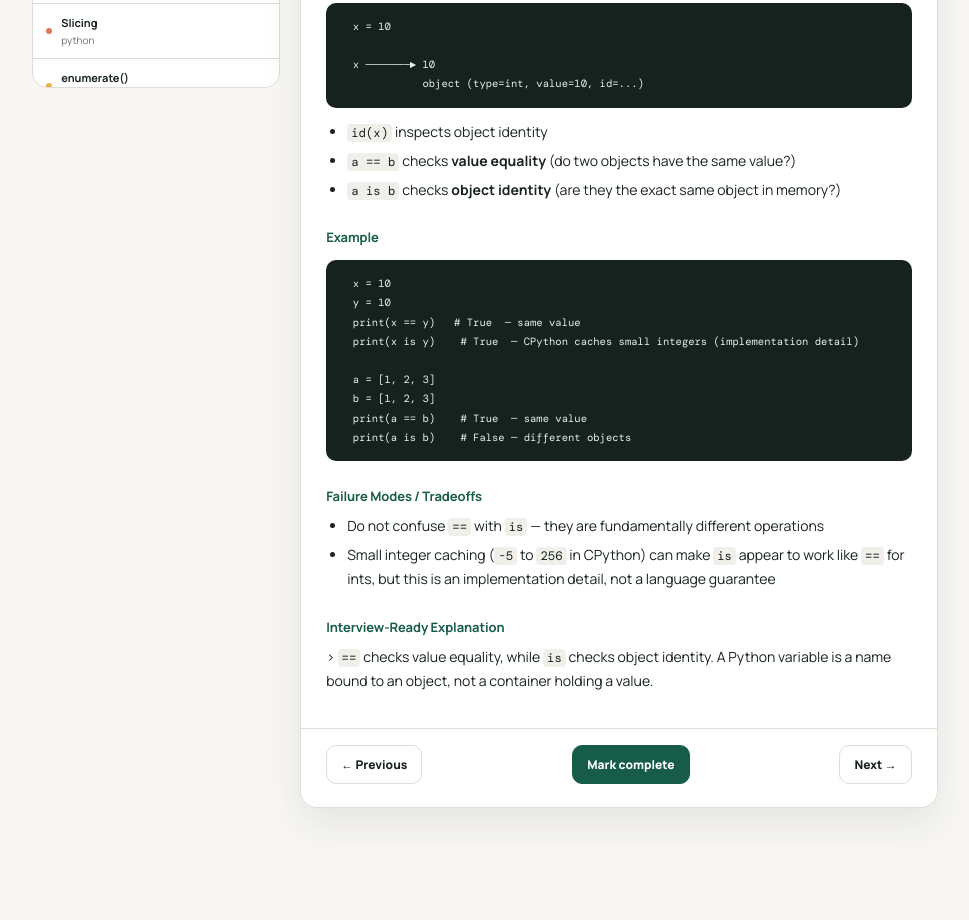
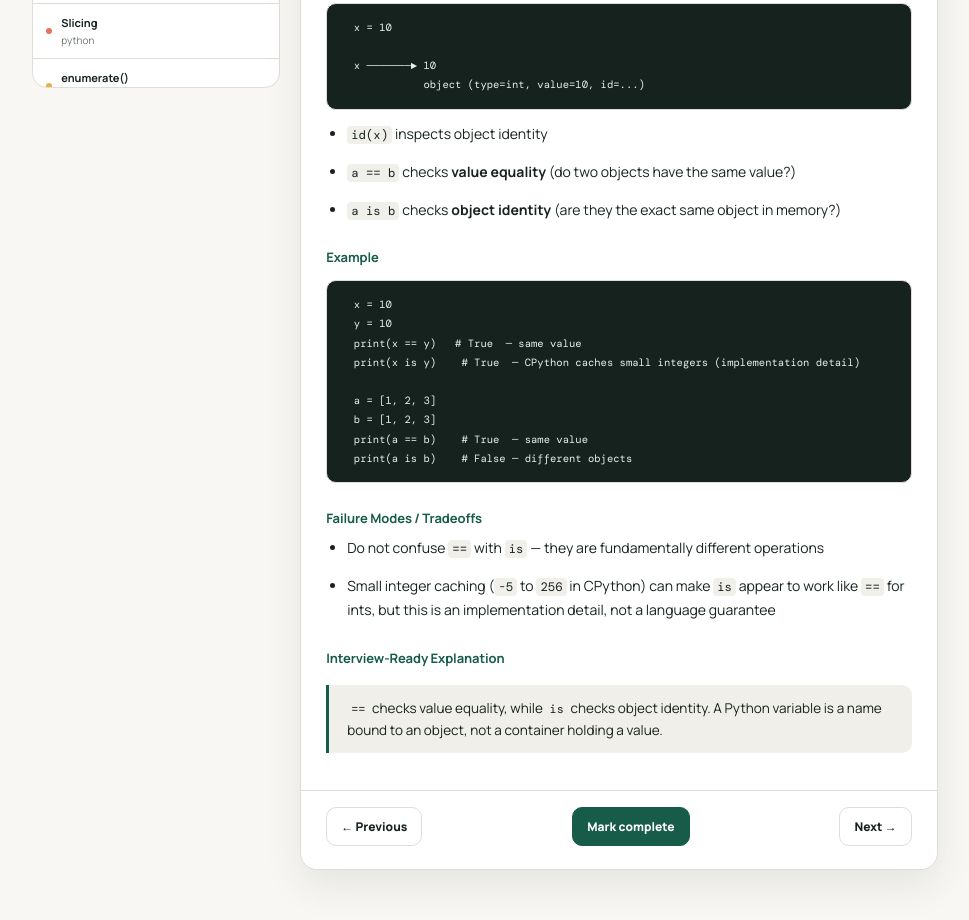
Before and after one commit to RohitCds/switch, a plain HTML site: page web/index.html in a window 1280 px wide. Shown: the part 936-1856 px from the top of the page, without its empty margins (291-1260 px from the left). Before the commit the page ends 1798 px from the top, so only its background shows below. Drawn offline with nearby package versions, Linux system fonts and the light colour scheme.

Commit message:
final look and feel befroe teh first web push

````diff
--- a/web/app.js
+++ b/web/app.js
@@ -29,13 +29,24 @@
 }
 
 function markdownToHtml(markdown) {
-  const lines = markdown.replace(/\n---\s*$/m, "").split("\n");
+  // Notes use both `> text` and indented `  > text` for callouts. Normalize the
+  // latter first so the Interview-Ready Explanation always renders as a quote.
+  const lines = markdown
+    .replace(/\n---\s*$/m, "")
+    .replace(/^\s{1,3}(?=>\s?)/gm, "")
+    .split("\n");
   let html = "";
   let inCode = false;
   let code = [];
   let listType = null;
+  let quote = [];
   let table = [];
   const closeList = () => { if (listType) { html += `</${listType}>`; listType = null; } };
+  const flushQuote = () => {
+    if (!quote.length) return;
+    html += `<blockquote>${quote.map((q) => inlineMarkdown(q)).join("<br>")}</blockquote>`;
+    quote = [];
+  };
   const flushTable = () => {
     if (!table.length) return;
     const rows = table.filter((row, index) => index !== 1 || !/^\|?\s*:?-+/.test(row.trim()));
@@ -48,21 +59,37 @@
   };
   for (let index = 0; index < lines.length; index += 1) {
     const line = lines[index];
-    if (line.trim().startsWith("```")) { closeList(); flushTable(); if (inCode) { html += `<pre><code>${escapeHtml(code.join("\n"))}</code></pre>`; code = []; } inCode = !inCode; continue; }
+    if (line.trim().startsWith("```")) {
+      closeList(); flushQuote(); flushTable();
+      if (inCode) { html += `<pre><code>${escapeHtml(code.join("\n"))}</code></pre>`; code = []; }
+      inCode = !inCode;
+      continue;
+    }
     if (inCode) { code.push(line); continue; }
-    if (/^\s*\|.*\|\s*$/.test(line)) { closeList(); table.push(line); continue; }
+    if (/^\s*\|.*\|\s*$/.test(line)) { closeList(); flushQuote(); table.push(line); continue; }
     flushTable();
-    if (!line.trim()) { closeList(); continue; }
+    if (!line.trim()) { closeList(); flushQuote(); continue; }
     const heading = line.match(/^\*\*(.+)\*\*$/);
-    const quoted = line.match(/^>\s?(.*)$/);
+    const quoted = line.match(/^\s*>\s?(.*)$/);
     const bullet = line.match(/^\s*[-*]\s+(.+)$/);
     const numbered = line.match(/^\s*\d+\.\s+(.+)$/);
-    if (heading) { closeList(); html += `<h4>${inlineMarkdown(heading[1])}</h4>`; }
-    else if (quoted) { closeList(); html += `<blockquote>${inlineMarkdown(quoted[1])}</blockquote>`; }
-    else if (bullet || numbered) { const type = bullet ? "ul" : "ol"; if (listType !== type) { closeList(); listType = type; html += `<${type}>`; } html += `<li>${inlineMarkdown((bullet || numbered)[1])}</li>`; }
-    else { closeList(); html += `<p>${inlineMarkdown(line)}</p>`; }
+    if (heading) {
+      closeList(); flushQuote();
+      html += `<h4>${inlineMarkdown(heading[1])}</h4>`;
+    } else if (quoted) {
+      closeList();
+      quote.push(quoted[1]);
+    } else if (bullet || numbered) {
+      closeList(); flushQuote();
+      const type = bullet ? "ul" : "ol";
+      if (listType !== type) { closeList(); listType = type; html += `<${type}>`; }
+      html += `<li>${inlineMarkdown((bullet || numbered)[1])}</li>`;
+    } else {
+      closeList(); flushQuote();
+      html += `<p>${inlineMarkdown(line)}</p>`;
+    }
   }
-  closeList(); flushTable();
+  closeList(); flushQuote(); flushTable();
   return html;
 }
 
--- a/web/styles.css
+++ b/web/styles.css
@@ -12,6 +12,8 @@
   --lime: #dbec7a;
   --sand: #f7e7bf;
   --coral: #e67458;
+  --code-bg: #15221d;
+  --code-ink: #e8f1ea;
   --shadow: 0 16px 38px rgba(34, 45, 39, 0.09);
 }
 
@@ -27,6 +29,8 @@
   --lime: #38bdf8;
   --sand: #312e81;
   --coral: #f43f5e;
+  --code-bg: #07090c;
+  --code-ink: #e2e8f0;
   --shadow: 0 16px 38px rgba(0, 0, 0, 0.45);
 }
 
@@ -120,8 +124,8 @@
 .markdown { padding: 8px 25px 21px; font-size: 14px; line-height: 1.72; }
 .markdown h4 { margin: 24px 0 7px; color: var(--forest); font-size: 13px; letter-spacing: -.1px; }
 .markdown p { margin: 0 0 14px; }.markdown ul, .markdown ol { padding-left: 21px; margin: 0 0 14px; }.markdown li { margin-bottom: 5px; }
-.markdown pre { overflow-x: auto; padding: 14px; border-radius: 10px; color: #e8f1ea; background: #15221d; font: 12px/1.6 "DM Mono", monospace; }.markdown code { padding: 1px 4px; border-radius: 4px; background: var(--surface-soft); font: .88em "DM Mono", monospace; }.markdown pre code { padding: 0; background: transparent; }
-.markdown blockquote { margin: 15px 0; padding: 10px 14px; border-left: 3px solid var(--lime); background: var(--surface-soft); color: var(--muted); }.markdown table { display: block; max-width: 100%; overflow-x: auto; border-collapse: collapse; margin: 14px 0; }.markdown th, .markdown td { padding: 8px 10px; border: 1px solid var(--line); text-align: left; white-space: nowrap; }.markdown th { background: var(--surface-soft); }
+.markdown pre { overflow-x: auto; padding: 14px; border: 1px solid var(--line); border-radius: 10px; color: var(--code-ink); background: var(--code-bg); font: 12px/1.6 "DM Mono", monospace; }.markdown code { padding: 1px 4px; border-radius: 4px; background: var(--surface-soft); font: .88em "DM Mono", monospace; }.markdown pre code { padding: 0; background: transparent; }
+.markdown blockquote { margin: 16px 0; padding: 12px 18px; border-left: 3px solid var(--forest); border-radius: 0 10px 10px 0; background: var(--surface-soft); color: var(--ink); font-size: 13.5px; line-height: 1.65; }.markdown table { display: block; max-width: 100%; overflow-x: auto; border-collapse: collapse; margin: 14px 0; }.markdown th, .markdown td { padding: 8px 10px; border: 1px solid var(--line); text-align: left; white-space: nowrap; }.markdown th { background: var(--surface-soft); }
 .card-actions { display: flex; justify-content: space-between; gap: 10px; padding: 16px 25px 23px; border-top: 1px solid var(--line); }
 .button { padding: 10px 14px; border: 1px solid var(--line); border-radius: 10px; color: var(--ink); background: var(--surface); font-size: 12px; font-weight: 800; }.button:hover { border-color: var(--forest); color: var(--forest); }.button.primary { border-color: var(--forest); color: #fff; background: var(--forest); }.button.primary:hover { color: #fff; background: var(--forest-deep); }
 .empty { padding: 45px 20px; color: var(--muted); text-align: center; font-size: 13px; }
````
